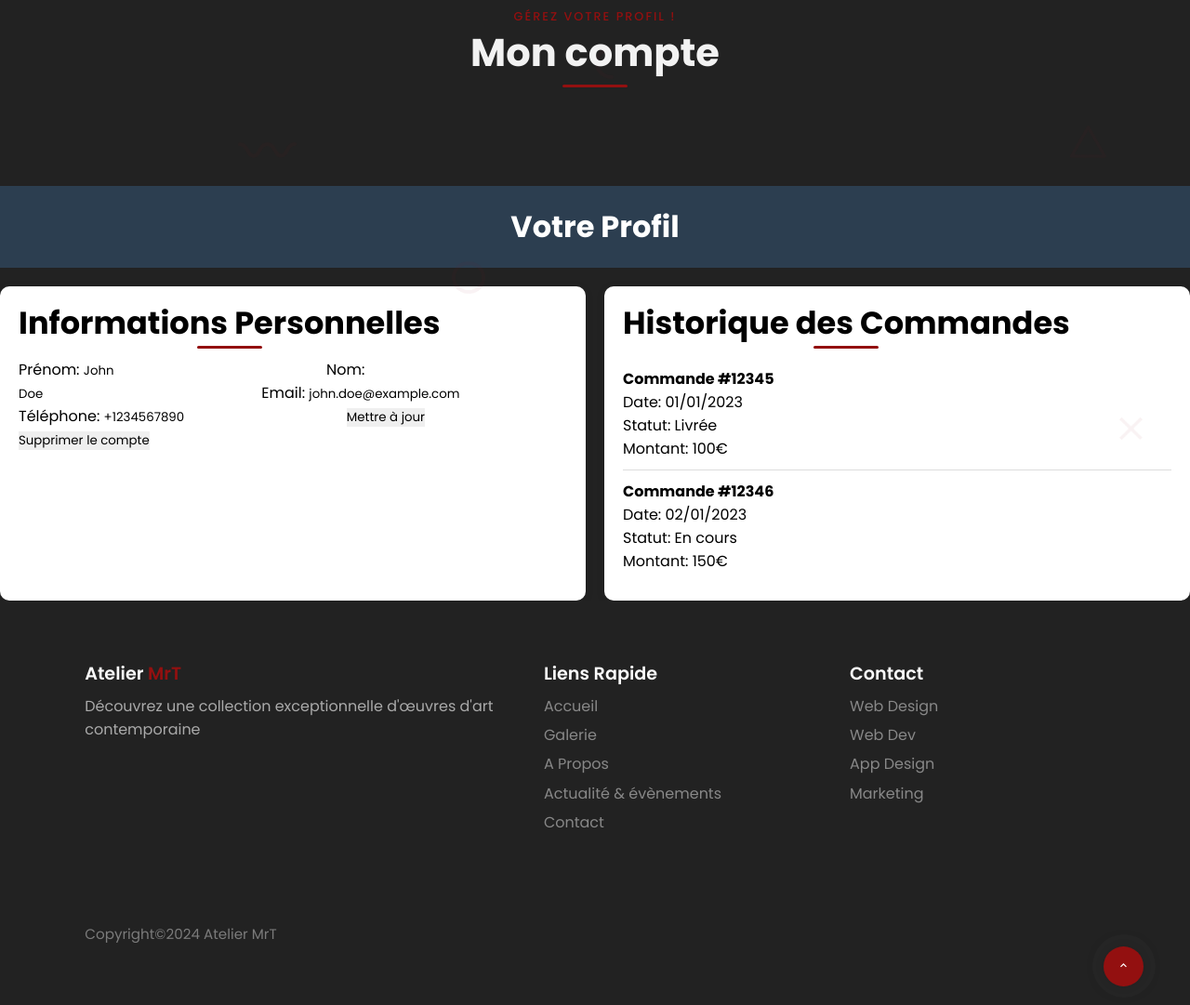
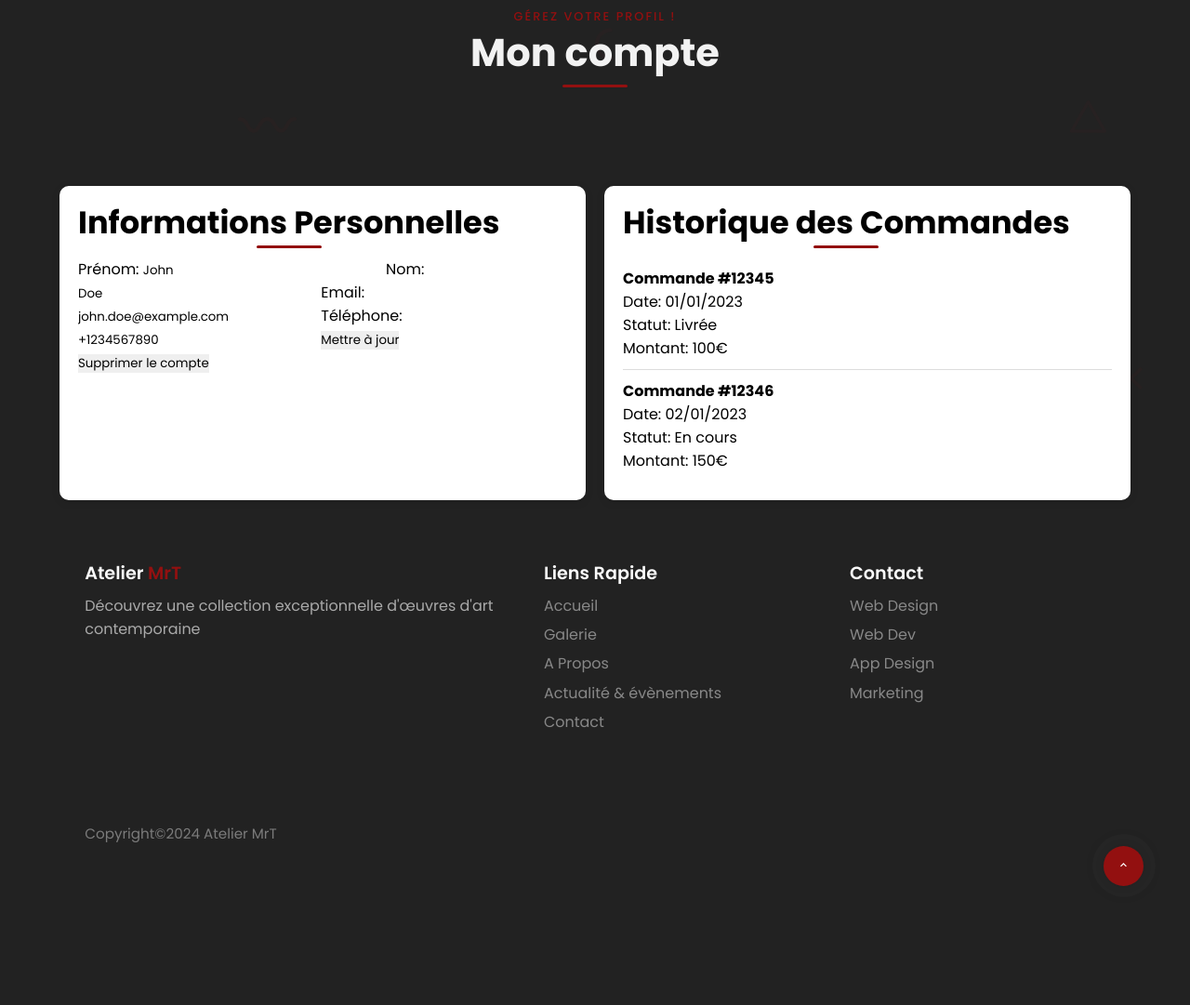
Before and after one commit to AureDulvresse/atelier_mrt, a PHP site: page /profile in a window 1280 px wide. Shown: the part 134-1215 px from the top of the page at 93% size. After the commit the page ends 1087 px from the top, so only its background shows below. Run offline with PHP 8.4, Linux system fonts and the light colour scheme.

Commit message:
Update profile.php

```diff
--- a/views/auth/profile.php
+++ b/views/auth/profile.php
@@ -10,10 +10,7 @@ $msg = "Gérez votre profil !";
 include './views/includes/breadcrumb.php';
 ?>
 
-<div class="profile-container">
-    <div class="profile-header">
-        <h1>Votre Profil</h1>
-    </div>
+<div class="container">
     <div class="profile-content">
         <div class="profile-info">
             <h2 class="title">Informations Personnelles</h2>
```
